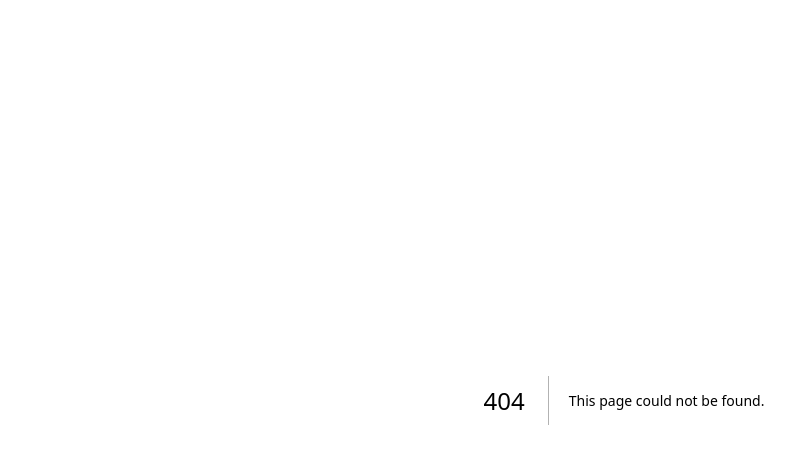
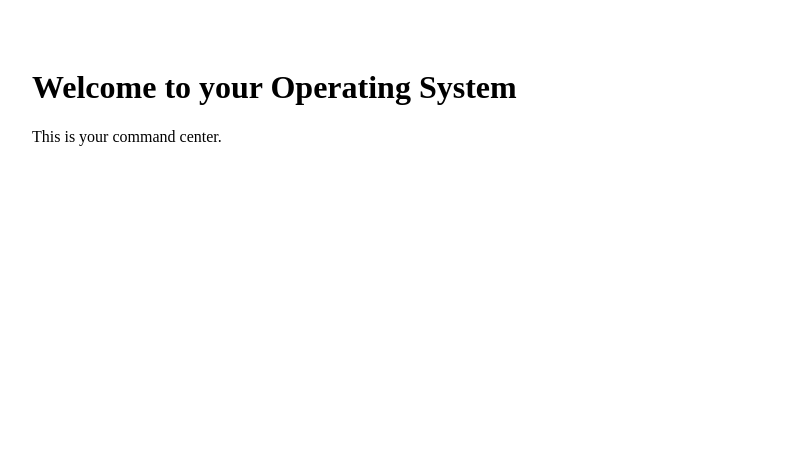
Before and after one commit to nikitaline-code/nl-operating-system, a Next.js app: page /pages/dashboard in a window 1280 px wide. Before the commit this address had no page. Shown: the top 464 px of the page, without its empty margins (16-811 px from the left). Built offline with nearby package versions, Linux system fonts and the light colour scheme.

Commit message:
Create dashboard.js

```diff
--- /dev/null
+++ b/pages/pages/dashboard.js
@@ -0,0 +1,8 @@
+export default function Dashboard() {
+  return (
+    <div style={{ padding: 40 }}>
+      <h1>Welcome to your Operating System</h1>
+      <p>This is your command center.</p>
+    </div>
+  );
+}
```
